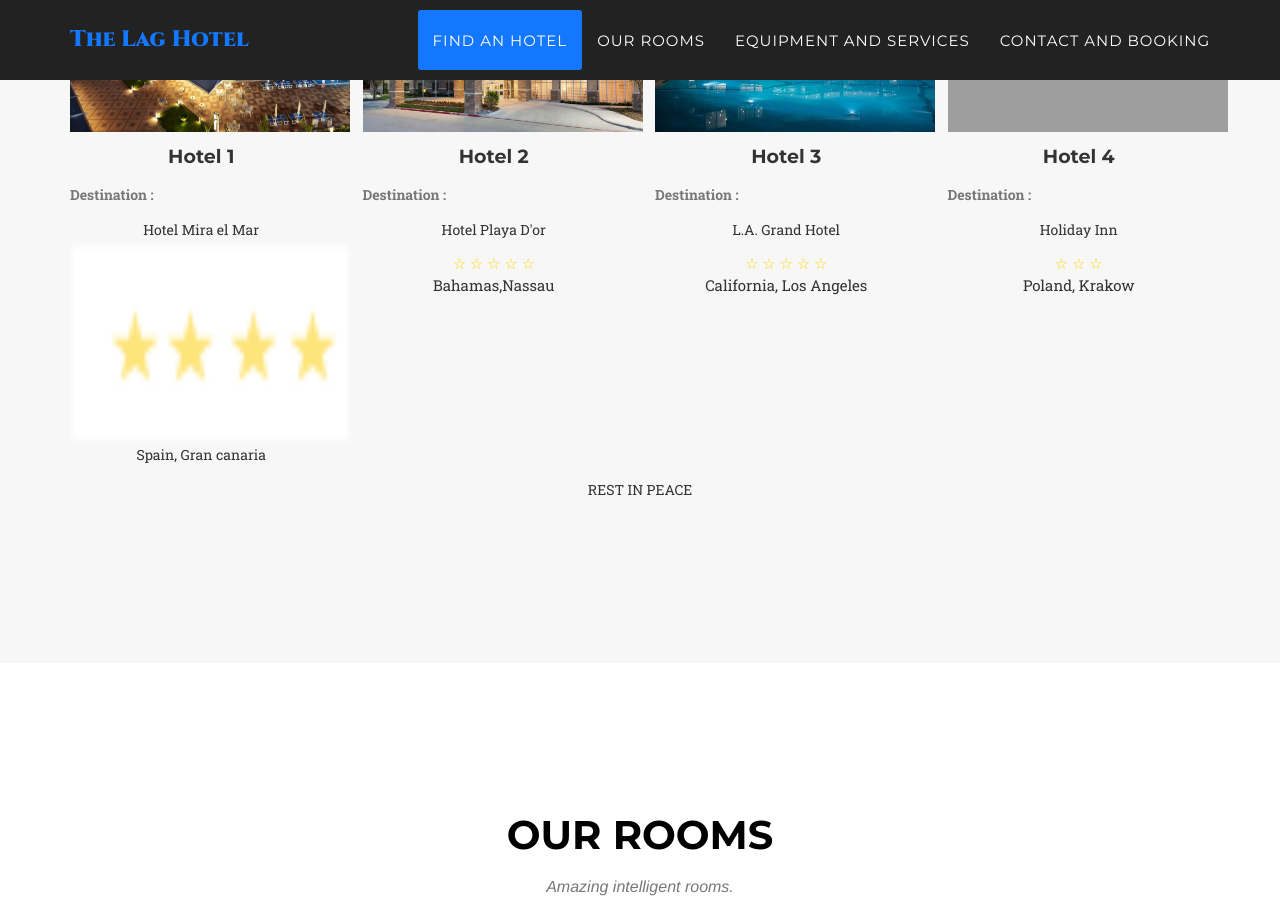
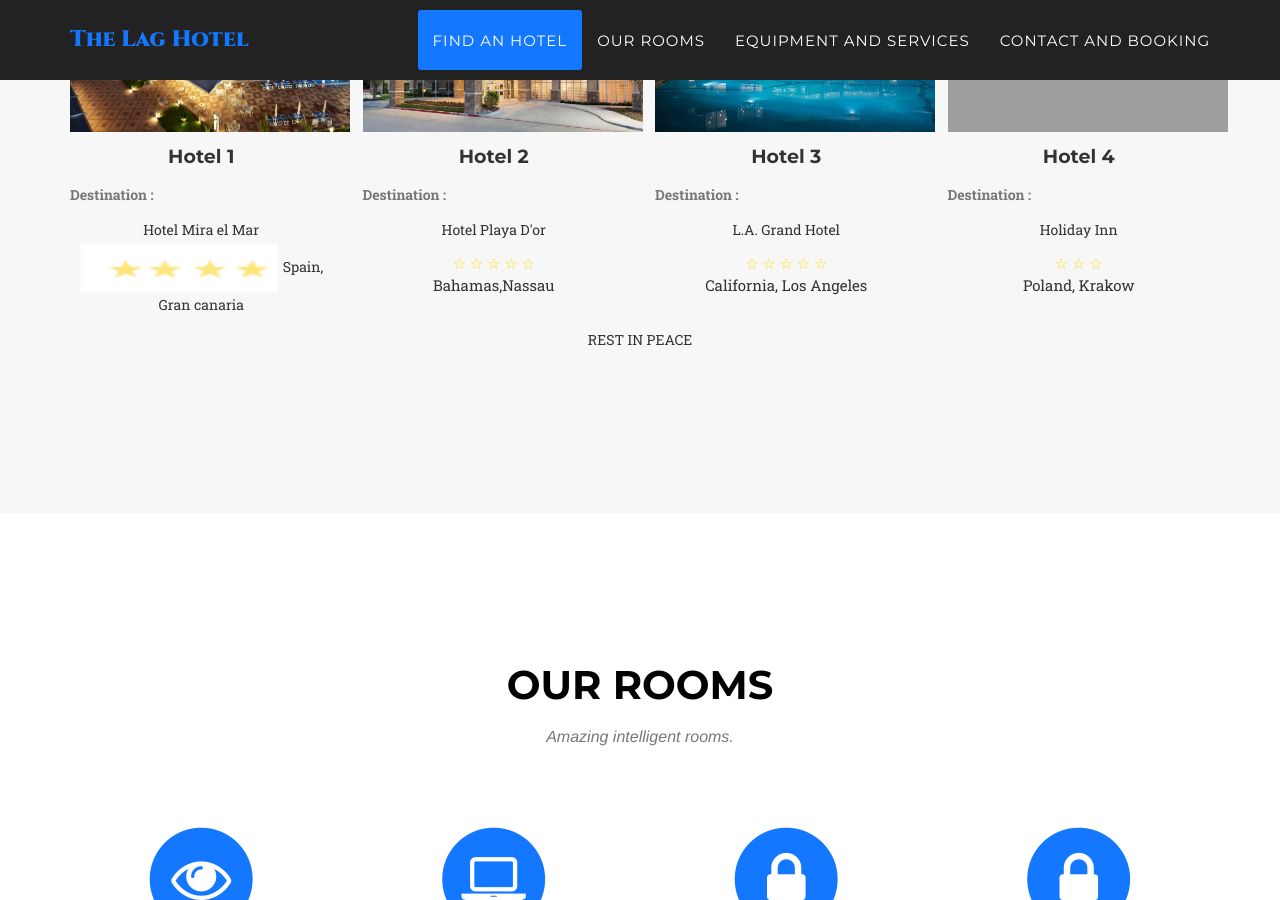
Before and after one commit to VincentGautier/Hotel-web-site, a Jekyll site: the page built from index.html, in a window 1280 px wide and 900 px high, scrolled down 1210 px. Built offline with Jekyll 4.4.1, drawn with Linux system fonts in a browser that asks for light colours; some web fonts are replaced; grey boxes are pictures that could not be loaded.

Commit message:
Update find_hotel.html

```diff
--- a/_includes/find_hotel.html
+++ b/_includes/find_hotel.html
@@ -31,7 +31,7 @@
            <strong> Destination : </strong> </p>
 		<p> Hotel Mira el Mar
 
-		<img src="img/4_stars.png" width="280" height="200" alt="" />
+		<img src="img/4_stars.png" width="200" height="50" alt="" />
 
 	     	   Spain, Gran canaria
                                              </p>
```
